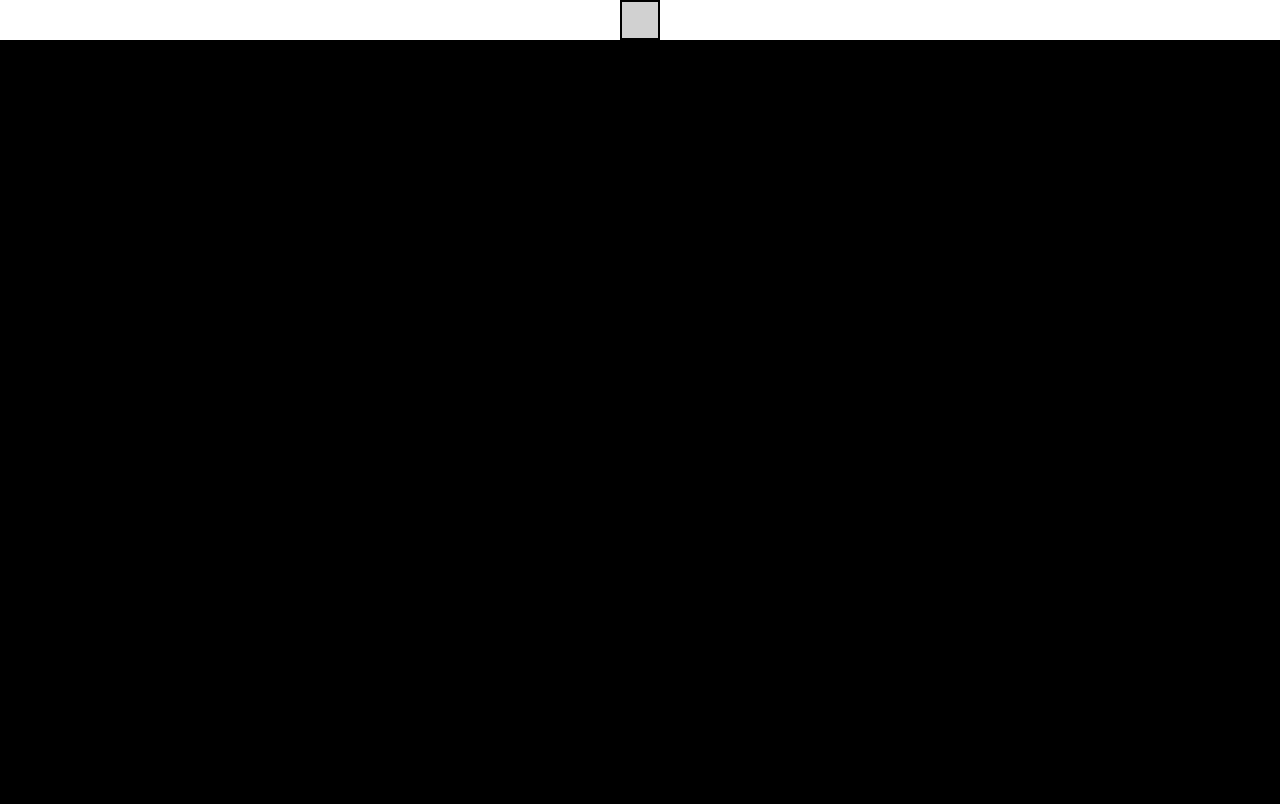
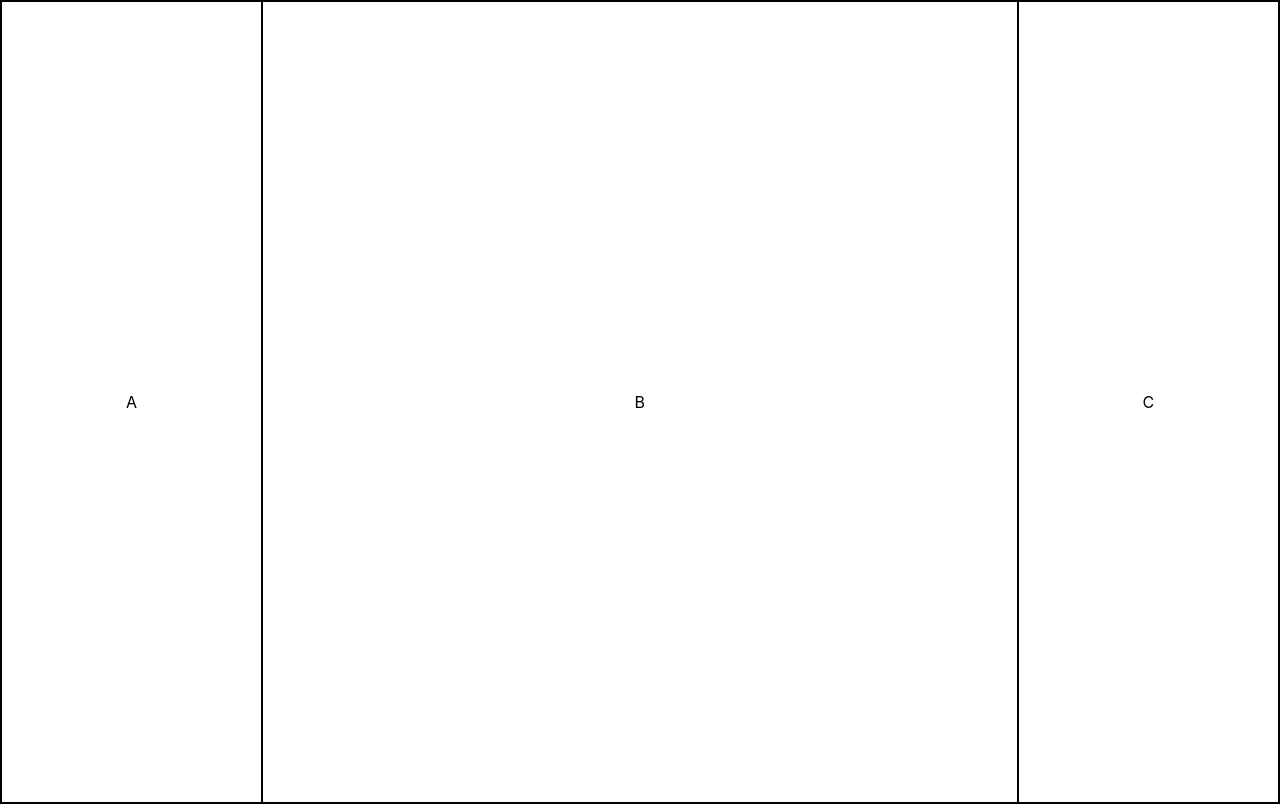
Before and after one commit to ScriptkidHicks/WitchTurnOnline, a React (Create React App) app in the folder witchturnonline/: page / in a window 1280 px wide. Built offline with nearby package versions, Linux system fonts and the light colour scheme.

Commit message:
updating css stylings for body content

```diff
--- a/witchturnonline/src/Components/StyledComponents/MainStyledComponents.js
+++ b/witchturnonline/src/Components/StyledComponents/MainStyledComponents.js
@@ -1,28 +1,56 @@
 import styled from "styled-components";
+
+/* Main Page Body Components */
 
 const DefaultPageBody = styled.div`
   display: flex;
-flex-direction: column;
+  flex-direction: row;
   background-color: white;
   justify-content: space-between;
   align-items: center;
+  min-height: 100vh;
+  border: 1px solid black;
+  -ms-overflow-style: none;
+  scrollbar-width: none;
+  scrollbar-display: none;
+`;
+
+const DefaultPageColumn = styled.div`
+  border: 1px solid black;
+  min-height: 100vh;
+  display: flex;
+  flex-direction: column;
+  align-items: center;
+  justify-content: ${(props) =>
+    props.justifyContent ? props.justifyContent : "center"};
+  flex-grow: ${(props) => (props.flexGrow ? props.flexGrow : "1")};
+  background-color: ${(props) =>
+    props.backgroundColor ? props.backgroundColor : "none"};
+  color: ${(props) => (props.color ? props.color : "black")};
 `;
 
 /* Styled Generics */
 
 const StyleableButton = styled.button`
-    background-color: ${props => props.backgroundColor ? props.backgroundColor : '#d1d1d1'};
-    width: ${props => props.width? props.width : '40px'};
-    height: ${props => props.height? props.height : '40px'};
-    border: ${props => props.border? props.border : '2px solid black'};
-    color: ${props => props.fontColor ? props.fontColor : 'black'};
-    box-shadow: ${props => props.boxShadow? props.boxShadow : 'none'};
-    transition: ${props => props.transition? props.transition : 'none'};
+  background-color: ${(props) =>
+    props.backgroundColor ? props.backgroundColor : "#d1d1d1"};
+  width: ${(props) => (props.width ? props.width : "40px")};
+  height: ${(props) => (props.height ? props.height : "40px")};
+  border: ${(props) => (props.border ? props.border : "2px solid black")};
+  color: ${(props) => (props.fontColor ? props.fontColor : "black")};
+  box-shadow: ${(props) => (props.boxShadow ? props.boxShadow : "none")};
+  transition: ${(props) => (props.transition ? props.transition : "none")};
 
   :hover {
-        box-shadow: ${props => props.hoverBoxShadow ? props.hoverBoxShadow : 'none'};
-        background-color: ${props => props.hoverBackgroundColor ? props.hoverBackgroundColor : (props.backgroundColor ? props.backgroundColor : '#d1d1d1')};
+    box-shadow: ${(props) =>
+      props.hoverBoxShadow ? props.hoverBoxShadow : "none"};
+    background-color: ${(props) =>
+      props.hoverBackgroundColor
+        ? props.hoverBackgroundColor
+        : props.backgroundColor
+        ? props.backgroundColor
+        : "#d1d1d1"};
   }
 `;
 
-export {DefaultPageBody, StyleableButton};
+export { DefaultPageBody, DefaultPageColumn, StyleableButton };
--- a/witchturnonline/src/Pages/LoginLandingPage.js
+++ b/witchturnonline/src/Pages/LoginLandingPage.js
@@ -1,13 +1,19 @@
 import { useState } from "react";
-import { BasicIncrementButton } from "../Components/Buttons/BasicButtons";
-import { DefaultPageBody } from "../Components/StyledComponents/MainStyledComponents";
+import {
+  DefaultPageBody,
+  DefaultPageColumn,
+} from "../Components/StyledComponents/MainStyledComponents";
 
-function LoginLandingPage () {
-    const [temp, setTemp] = useState(0);
+function LoginLandingPage() {
+  const [temp, setTemp] = useState(0);
 
-    return <DefaultPageBody>
-        <BasicIncrementButton limit={8} startingValue={3} variable={temp} setVariable={setTemp} hoverBackgroundColor={"pink"} ></BasicIncrementButton>
+  return (
+    <DefaultPageBody>
+      <DefaultPageColumn>A</DefaultPageColumn>
+      <DefaultPageColumn flexGrow={"3"}>B</DefaultPageColumn>
+      <DefaultPageColumn>C</DefaultPageColumn>
     </DefaultPageBody>
+  );
 }
 
 export default LoginLandingPage;
--- a/witchturnonline/src/index.css
+++ b/witchturnonline/src/index.css
@@ -1,14 +1,23 @@
 body {
   margin: 0;
-  font-family: -apple-system, BlinkMacSystemFont, 'Segoe UI', 'Roboto', 'Oxygen',
-    'Ubuntu', 'Cantarell', 'Fira Sans', 'Droid Sans', 'Helvetica Neue',
+  font-family: -apple-system, BlinkMacSystemFont, "Segoe UI", "Roboto", "Oxygen",
+    "Ubuntu", "Cantarell", "Fira Sans", "Droid Sans", "Helvetica Neue",
     sans-serif;
   -webkit-font-smoothing: antialiased;
   -moz-osx-font-smoothing: grayscale;
   background-color: black;
+  scrollbar-width: none;
+}
+
+html {
+  overflow: -moz-scrollbars-none;
+}
+
+::-webkit-scrollbar {
+  display: none;
 }
 
 code {
-  font-family: source-code-pro, Menlo, Monaco, Consolas, 'Courier New',
+  font-family: source-code-pro, Menlo, Monaco, Consolas, "Courier New",
     monospace;
 }
```
Lines whose indentation alone changed are shown as unchanged.
